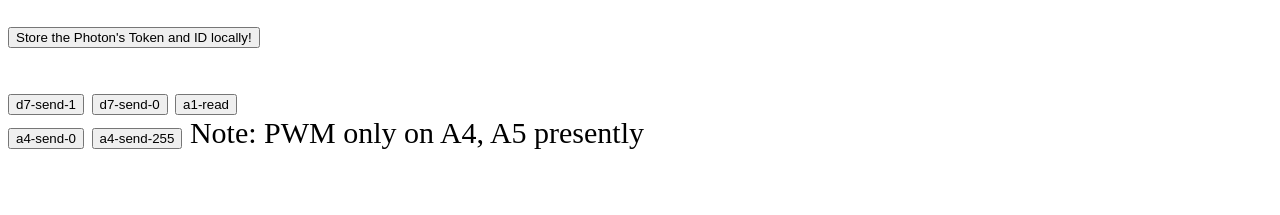
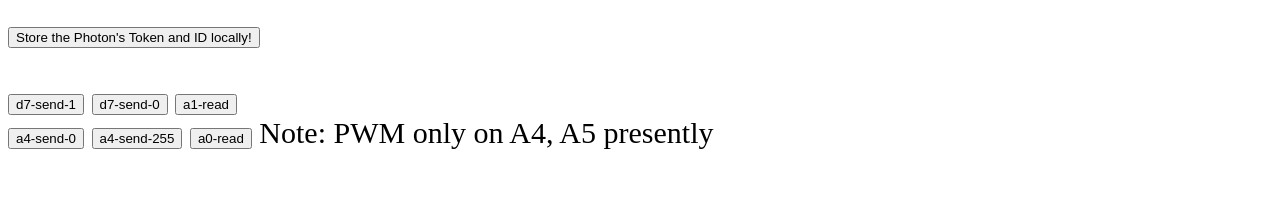
Before and after one commit to Dogpeepee/roboCons, a plain HTML site: page index.html in a window 1280 px wide. Shown: the part 356-571 px from the top of the page. Drawn offline with Linux system fonts and the light colour scheme.

Commit message:
Update index.html

```diff
--- a/index.html
+++ b/index.html
@@ -209,6 +209,9 @@ Get this from the settings area when logged into <a href="http://particle.io/bui
     sendToSpark('a4-send-255')
 }">
 
+<input type="button" value="a0-read" onClick="{
+}">
+
 Note: PWM only on A4, A5 presently<br>
 
 
```
